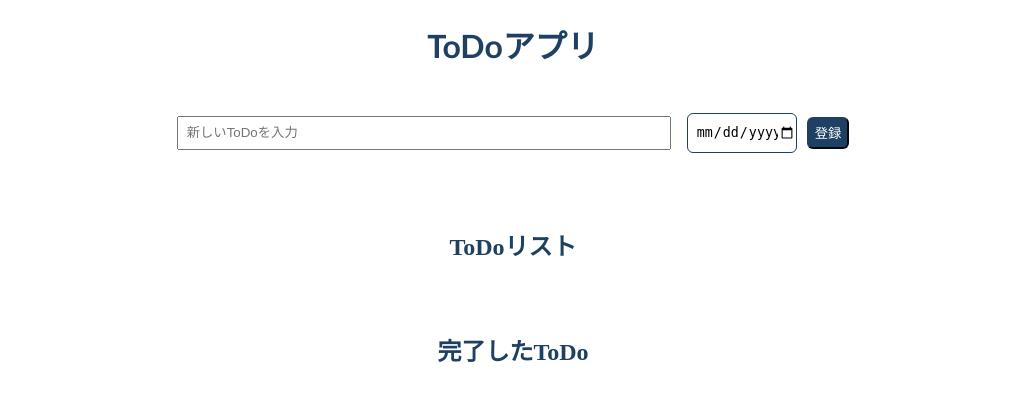
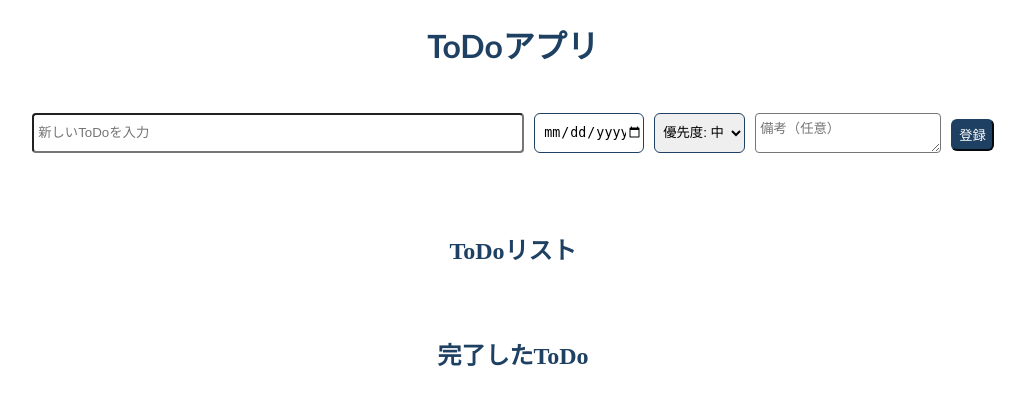
Before and after one commit to kaswister0116/todo_app_sample, a Flask app: page / in a window 1280 px wide. Shown: the top 405 px of the page, without its empty margins (127-1152 px from the left). Run offline with Flask 2, Linux system fonts and the light colour scheme; a database or web service that is not in the repository returns one stand-in record (values such as "Sample title"); some libraries are stand-ins or nearby versions.

Commit message:
優先度、進捗、備考欄追加

```diff
--- a/templates/index.html
+++ b/templates/index.html
@@ -12,8 +12,20 @@
 
   <!-- 新しいToDoの登録 -->
   <form action="{{ url_for('create_todo') }}" method="POST" class="todo-form">
+    <div class='form-group'>
       <input type="text" name="description" placeholder="新しいToDoを入力" required>
       <input type="date" name="deadline" class="deadline-input">
+    </div>
+    <div class='form-group'>
+      <select name="priority" class="priority-select">
+        <option value="1">優先度: 高</option>
+        <option value="2" selected>優先度: 中</option>
+        <option value="3">優先度: 低</option>
+      </select>
+    </div>
+    <div class='form-group'>
+      <textarea name='notes' placeholder="備考（任意）" class="notes-input"></textarea>
+    </div>
     <button type="submit" class="button">登録</button>
   </form>
 
@@ -25,16 +37,37 @@
       <div class="todo-content">
         <!-- 表示モード -->
         <div class="view-mode" id="view-{{ todo[0] }}">
-          <p>{{ todo[1] }}</p>
+          <div class="todo-header">
+            <p class="todo-description">{{ todo[1] }}</p>
+            <div class="todo-meta">
               {% if todo[6] %}
               <p class="deadline">期限: {{ todo[6].strftime('%Y-%m-%d') }}</p>
               {% endif %}
+              <p class="priority priority-{{ todo[7] }}">優先度: {{ ["高", "中", "低"][todo[7]-1] }}</p>
+              <div class="progress-bar-container">
+                <div class="progress-bar" style="width: {{ todo[9] }}"></div>
+                <span class="progress-text">進捗: {{ todo[9] }}%</span>
+              </div>
+            </div>
+          </div>
+          <p class="notes">備考: {{ todo[8] }}</p>
         </div>
 
         <!-- 編集モード -->
         <div class="edit-mode" id="edit-{{ todo[0] }}" style="display: none;">
+          <div class="edit-form-group">
             <input type="text" name="new_description" value="{{ todo[1] }}" required>
+          </div>
+          <div class="edit-form-group">
             <input type="date" name="new_deadline" value="{% if todo[6] %}{{ todo[6].strftime('%Y-%m-%d') }}{% endif %}" class="edit-deadline">
+            <select name="priority" class="priority-select">
+              <option value="1">優先度: 高</option>
+              <option value="2" selected>優先度: 中</option>
+              <option value="3">優先度: 低</option>
+            </select>
+            <input type="number" name="new_progress" placeholder="進捗（%）" min="0" max="100" value="{{ todo[9] }}" class="progress-input">
+          </div>
+          <textarea name="new_notes" placeholder="備考（任意）" class="notes-input">{{ todo[8] }}</textarea>
         </div>
       </div>
 
```
Lines whose indentation alone changed are shown as unchanged.
